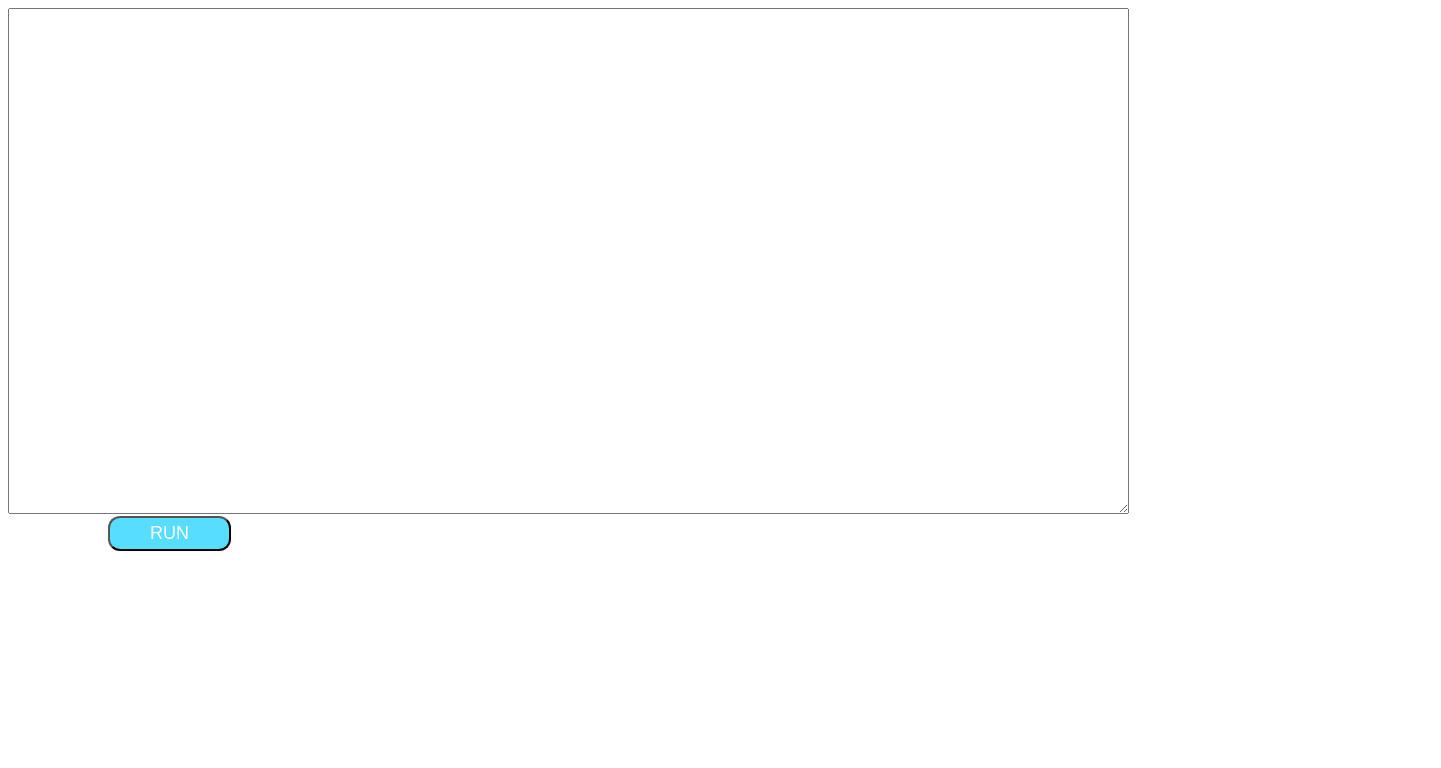
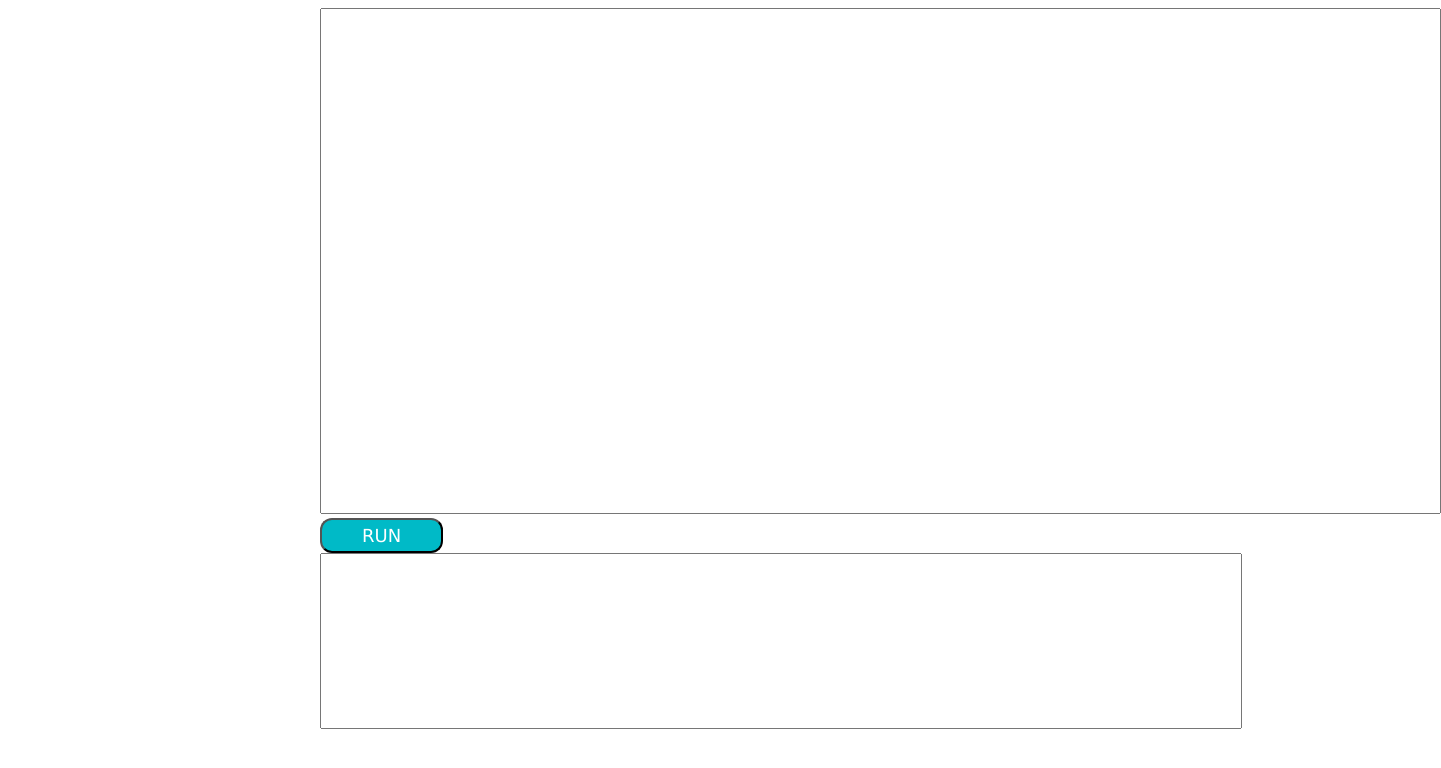
Before and after one commit to it1shka/lang4, a plain HTML site: page index.html in a window 1280 px wide. Shown: the whole page, 1441 px wide, since content can reach past the window. Drawn offline with Linux system fonts and the light colour scheme.

Commit message:
yeeeeeeeeeeee

```diff
--- a/index.html
+++ b/index.html
@@ -3,12 +3,26 @@
     <head>
         <meta charset="UTF-8">
         <title>Язык программирования ЛИС</title>
+        <style>
+            button{
+                background-color: rgb(0, 186, 199);
+                position: relative;
+                color: white;
+                font-size: 18px;
+                padding: 5px 40px;
+                border-radius: 12px;
+                font-family: 'Lucida Sans', 'Lucida Sans Regular', 'Lucida Grande', 'Lucida Sans Unicode', Geneva, Verdana, sans-serif;
+            }
+        </style>
     </head>
     <body>
-        <textarea rows="25" cols="100" name="code" id="codeArea" style="font-size: 18px;"></textarea>
-        <button onclick="runCode()"
-            style="background-color: rgb(86, 221, 255); position: relative; top: 25px; left: -1025px; color: white; font-size: 18px; padding: 5px 40px; border-radius: 12px;">RUN</button>
-
+        <div style="position: absolute; left: 50%; right: 50%; margin-right: -50%; transform: translate(-50%, 0%);">
+            <div>
+                <textarea rows="25" cols="100" name="code" id="codeArea" style="font-size: 18px; resize: unset;"></textarea>
+                <button onclick="runCode()" style="position: static;">RUN</button>
+            </div>
+            <textarea rows="10" cols="100" name="console" id="console" style="font-size: 15px; resize: unset;" readonly></textarea>
+        </div>
 
         <script src="./langtools.js"></script>
         <script src="./runner.js"></script>
--- a/runner.js
+++ b/runner.js
@@ -1,4 +1,13 @@
 const codeArea = document.getElementById('codeArea');
+
+codeArea.onkeydown = function(e){
+    if(e.keyCode==9 || e.which==9){
+        e.preventDefault();
+        let s = this.selectionStart;
+        this.value = this.value.substring(0,this.selectionStart) + "\t" + this.value.substring(this.selectionEnd);
+        this.selectionEnd = s+1;
+    }
+}
 
 function runCode(){
     const source = codeArea.value;
```
